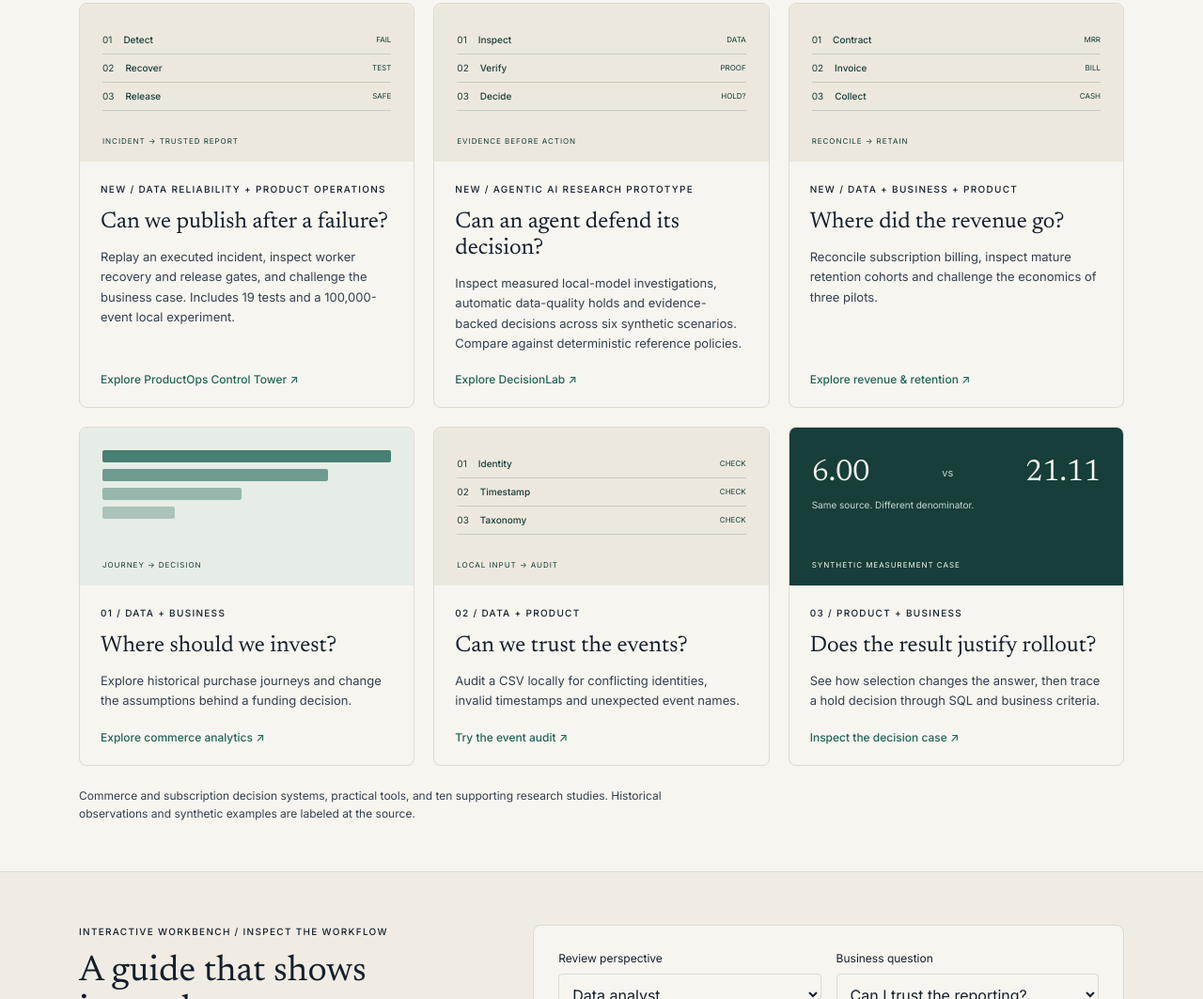
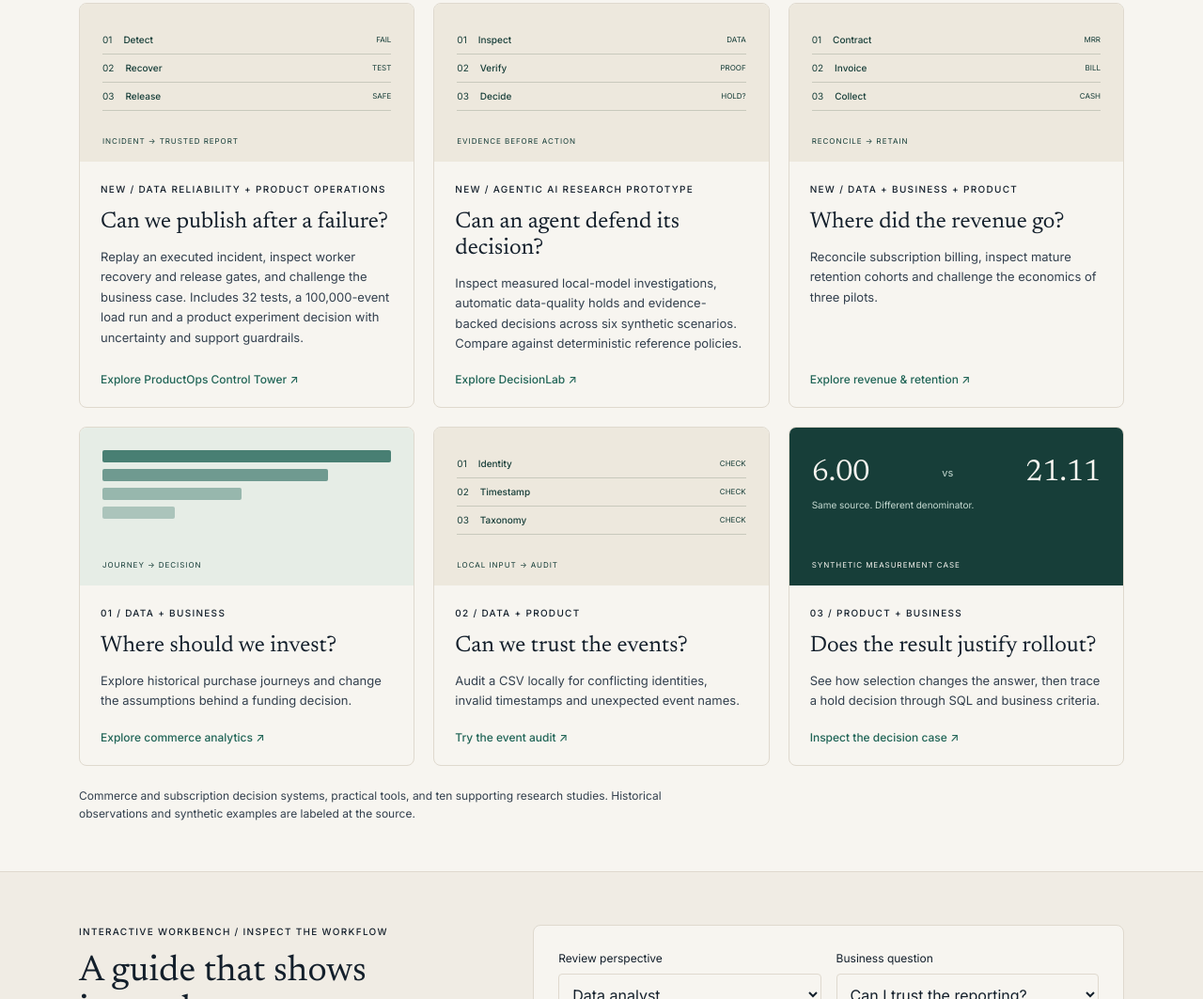
Before and after one commit to harshit-malik-nyu/portfolio, a plain HTML site: page index.html in a window 1280 px wide. Shown: the part 1355-2418 px from the top of the page at 94% size. Drawn offline with Linux system fonts and the light colour scheme.

Commit message:
Publish experiment uncertainty, guardrails and cross-role evidence

```diff
--- a/index.html
+++ b/index.html
@@ -74,7 +74,7 @@
   <div class="role-review" aria-labelledby="role-review-title"><div><p class="micro-label">A focused review / about two minutes</p><h3 id="role-review-title">What would you like to evaluate?</h3></div><div class="role-options" role="group" aria-label="Choose an analyst perspective"><button type="button" data-review-role="data" aria-pressed="true">Data</button><button type="button" data-review-role="business" aria-pressed="false">Business</button><button type="button" data-review-role="product" aria-pressed="false">Product</button></div><div id="role-review-content" aria-live="polite"><p><strong>From raw events to a defensible metric.</strong> Inspect the grain, challenge invalid records, then trace the calculation.</p><ol><li><a href="/projects/commerce-conversion/">Explore historical analysis</a></li><li><a href="/tools/event-audit/">Test the data contract</a></li><li><a href="/projects/commerce-conversion/experiment/ledger/">Trace a metric to SQL</a></li></ol><p class="review-limit">Historical data and synthetic fixtures; no production-client impact is claimed.</p></div></div>
   <div class="discovery"><label for="project-search">Find evidence by topic</label><input id="project-search" type="search" placeholder="Try SQL, experiments, AI, risk…" autocomplete="off" aria-controls="project-results"><p id="search-count" role="status"></p><ul id="project-results" hidden></ul></div>
   <div class="work-cards">
-    <a class="work-card" href="/projects/productops-control-tower/"><div class="card-art art-audit" aria-hidden="true"><span>01 <b>Detect</b><i>FAIL</i></span><span>02 <b>Recover</b><i>TEST</i></span><span>03 <b>Release</b><i>SAFE</i></span><small>INCIDENT → TRUSTED REPORT</small></div><div class="card-copy"><p class="micro-label">New / Data reliability + product operations</p><h3>Can we publish after a failure?</h3><p>Replay an executed incident, inspect worker recovery and release gates, and challenge the business case. Includes 19 tests and a 100,000-event local experiment.</p><span class="card-link">Explore ProductOps Control Tower ↗</span></div></a>
+    <a class="work-card" href="/projects/productops-control-tower/"><div class="card-art art-audit" aria-hidden="true"><span>01 <b>Detect</b><i>FAIL</i></span><span>02 <b>Recover</b><i>TEST</i></span><span>03 <b>Release</b><i>SAFE</i></span><small>INCIDENT → TRUSTED REPORT</small></div><div class="card-copy"><p class="micro-label">New / Data reliability + product operations</p><h3>Can we publish after a failure?</h3><p>Replay an executed incident, inspect worker recovery and release gates, and challenge the business case. Includes 32 tests, a 100,000-event load run and a product experiment decision with uncertainty and support guardrails.</p><span class="card-link">Explore ProductOps Control Tower ↗</span></div></a>
     <a class="work-card" href="/projects/decisionlab/"><div class="card-art art-audit" aria-hidden="true"><span>01 <b>Inspect</b><i>DATA</i></span><span>02 <b>Verify</b><i>PROOF</i></span><span>03 <b>Decide</b><i>HOLD?</i></span><small>EVIDENCE BEFORE ACTION</small></div><div class="card-copy"><p class="micro-label">New / Agentic AI research prototype</p><h3>Can an agent defend its decision?</h3><p>Inspect measured local-model investigations, automatic data-quality holds and evidence-backed decisions across six synthetic scenarios. Compare against deterministic reference policies.</p><span class="card-link">Explore DecisionLab ↗</span></div></a>
     <a class="work-card" href="/projects/revenue-retention/"><div class="card-art art-audit" aria-hidden="true"><span>01 <b>Contract</b><i>MRR</i></span><span>02 <b>Invoice</b><i>BILL</i></span><span>03 <b>Collect</b><i>CASH</i></span><small>RECONCILE → RETAIN</small></div><div class="card-copy"><p class="micro-label">New / Data + business + product</p><h3>Where did the revenue go?</h3><p>Reconcile subscription billing, inspect mature retention cohorts and challenge the economics of three pilots.</p><span class="card-link">Explore revenue &amp; retention ↗</span></div></a>
     <a class="work-card" href="/projects/commerce-conversion/"><div class="card-art art-funnel" aria-hidden="true"><span style="--w:100%"></span><span style="--w:78%"></span><span style="--w:48%"></span><span style="--w:25%"></span><small>JOURNEY → DECISION</small></div><div class="card-copy"><p class="micro-label">01 / Data + business</p><h3>Where should we invest?</h3><p>Explore historical purchase journeys and change the assumptions behind a funding decision.</p><span class="card-link">Explore commerce analytics ↗</span></div></a>
```
Also changed, not shown: projects/productops-control-tower/index.html (+1 -1 lines), target-roles/index.html (+1 -1 lines), analysis/output/manifest.json.
